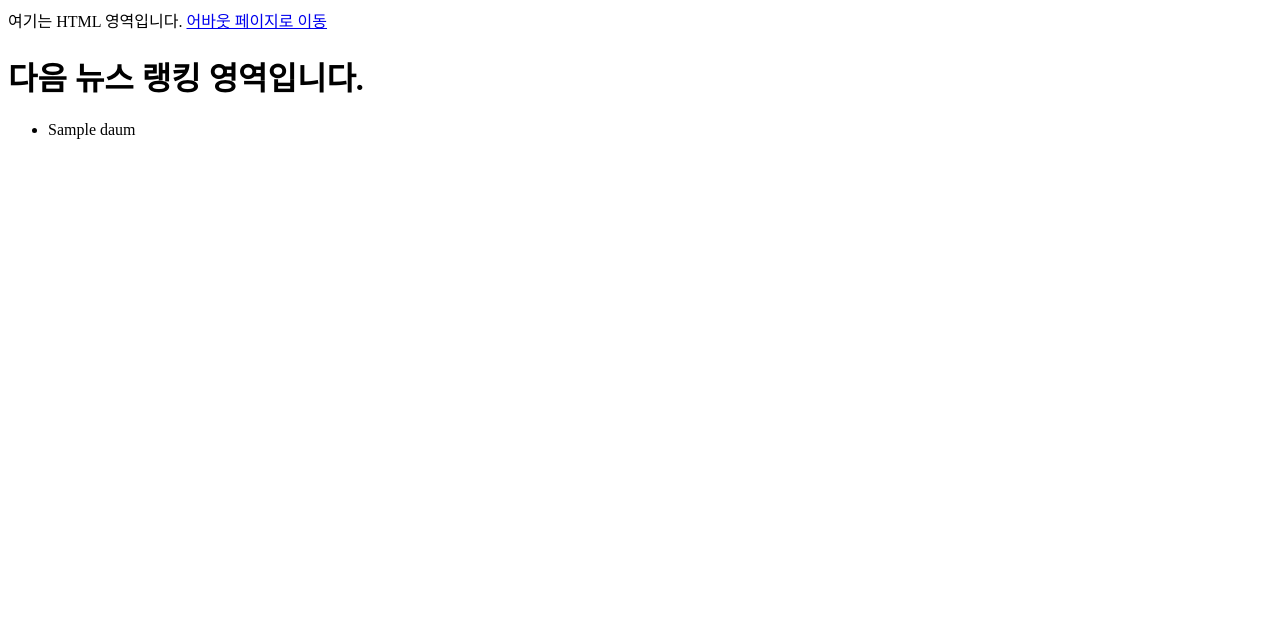
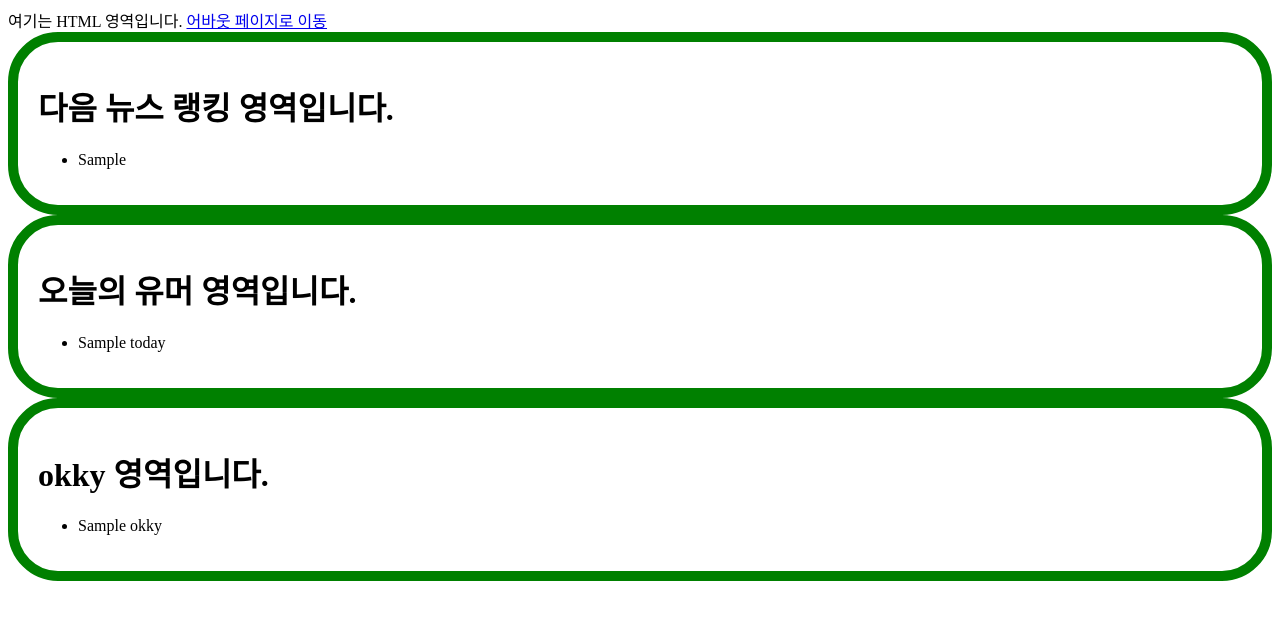
Before and after one commit to jjwon915/Python_Flask, a Flask app: template templates/index.html in a window 1280 px wide. Shown: the top 620 px of the page. Run offline with Flask 2, Linux system fonts and the light colour scheme; the template is opened without the code that fills it: most values are stand-ins (such as "Sample title", 1, 10 or a date in 2020).

Commit message:
crawling한 내용을 볼 수 있도록 한 html 페이지이다.

```diff
--- a/templates/index.html
+++ b/templates/index.html
@@ -13,15 +13,39 @@
         <a href="/about">어바웃 페이지로 이동</a>
 
     </div>
-    <div class="daum_news">
+
+    <div class="crawling_content">
         <h1>다음 뉴스 랭킹 영역입니다.</h1>
         <ul>
-        {% for i  in daum%}
+        {% for i  in daum_news%}
 
             <li>{{ i }}</li>
 
         {% endfor %}
         </ul>
     </div>
+
+    <div class="crawling_content">
+        <h1>오늘의 유머 영역입니다.</h1>
+        <ul>
+        {% for i  in today%}
+
+            <li>{{ i }}</li>
+
+        {% endfor %}
+        </ul>
+    </div>
+
+    <div class="crawling_content">
+        <h1>okky 영역입니다.</h1>
+        <ul>
+        {% for i  in okky%}
+
+            <li>{{ i }}</li>
+
+        {% endfor %}
+        </ul>
+    </div>
+
 </body>
 </html>
```
